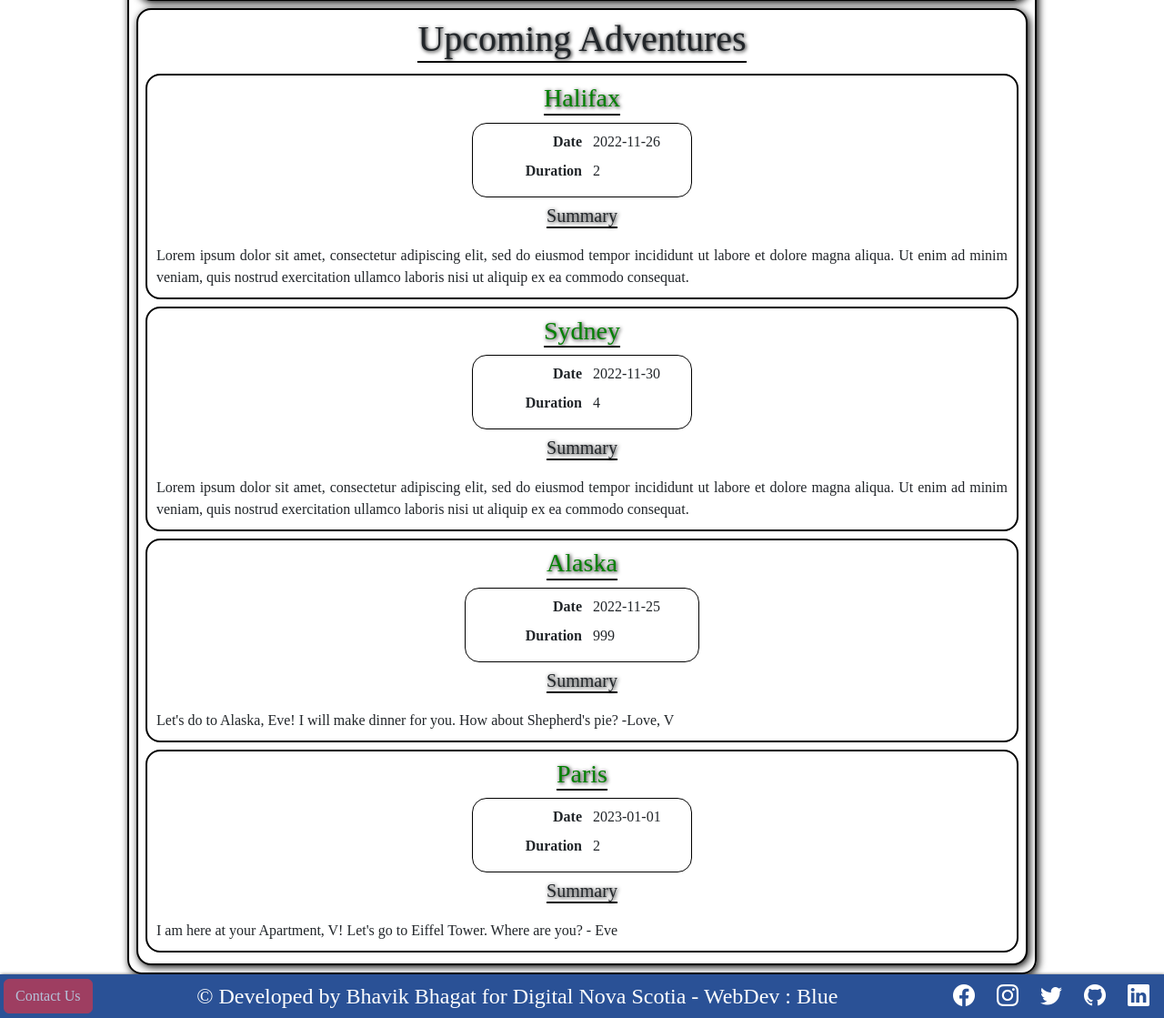
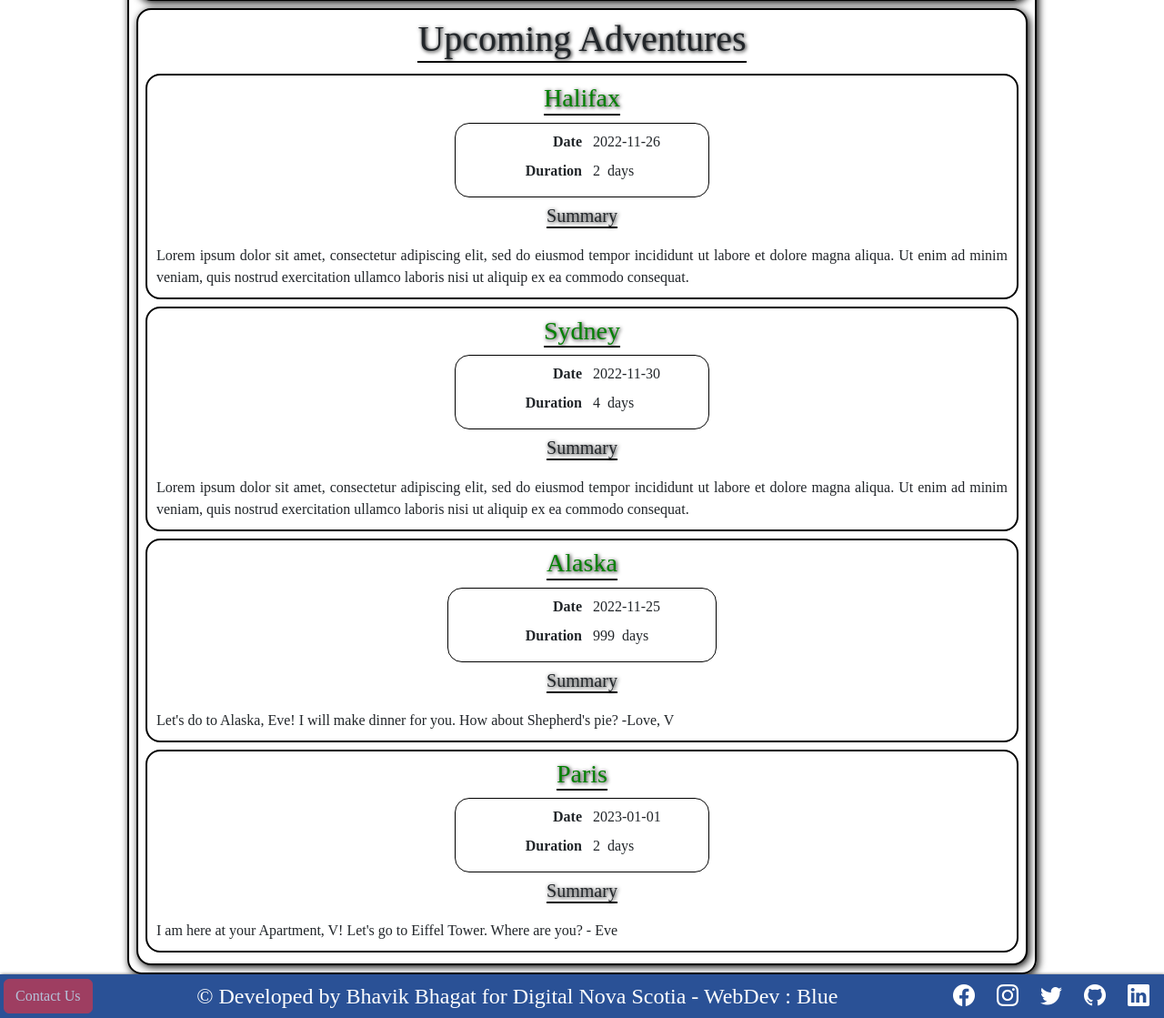
Before and after one commit to bhavik-knight/hck_dns_sfha, a PHP site: page / in a window 1280 px wide. Shown: the part 537-1656 px from the top of the page at 91% size. Run offline with PHP 8.4, Linux system fonts and the light colour scheme; data comes from the database, SQL or seed files in the repository; data that the repository does not hold is empty; some libraries are stand-ins or nearby versions.

Commit message:
added days to duration on main content

```diff
--- a/main.php
+++ b/main.php
@@ -98,7 +98,7 @@
                                     <dt class='col-sm-6'>Date</dt>
                                     <dd class='col-sm-6'>{$row["adventure_tripDate"]}</dd>
                                     <dt class='col-sm-6'>Duration</dt>
-                                    <dd class='col-sm-6'>{$row["adventure_duration"]}</dd>
+                                    <dd class='col-sm-6'>{$row["adventure_duration"]}&nbsp;&nbsp;days</dd>
                                 </dl>
                                 <h5 class='card-title mx-auto my-2'>Summary</h5>
                                 <p class='card-text text-justify m-2'>{$row["adventure_summary"]}</p>
```
